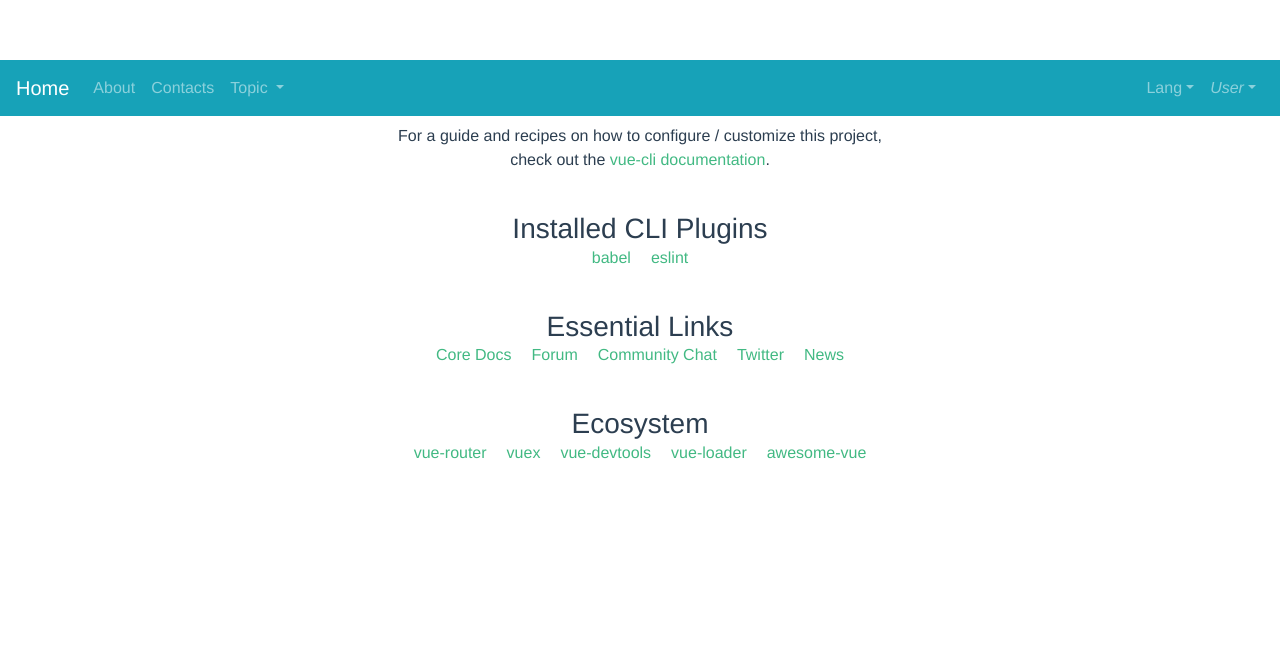
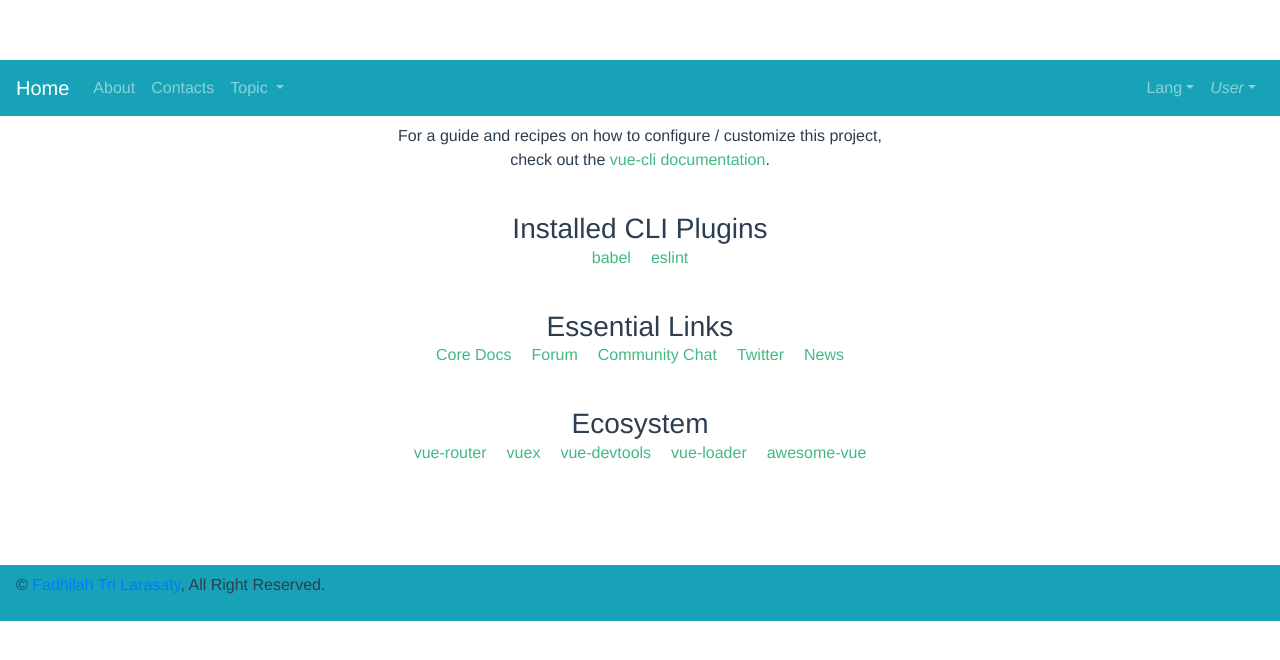
Before and after one commit to Fadhilahlaras/hello-vue-app, a Vue app: page / in a window 1280 px wide. Shown: the top 660 px of the page. Built offline with nearby package versions, Linux system fonts and the light colour scheme.

Commit message:
Adding footer

```diff
--- a/src/App.vue
+++ b/src/App.vue
@@ -1,18 +1,21 @@
 <template>
   <div id="app">
     <HeaderView/>
-
+    <!-- <p>Welcome to our page</p> -->
+    <FooterView msg="Fadhilah Tri Larasaty"/>
   </div>
 </template>
 
 <script>
 
   import HeaderView from './components/HeaderView.vue';
+  import FooterView from './components/FooterView.vue';
 
   export default {
     name: 'App',
     components: {
       HeaderView,
+      FooterView
     },
   }
 </script>
--- /dev/null
+++ b/src/components/FooterView.vue
@@ -0,0 +1,20 @@
+<template>
+  <div id="footerview">
+    <!-- <p> Developed by {{msg}} </p> -->
+    <b-navbar style="margin-top:100px" toggleable="lg" type="dark" variant="info">
+        <p>&copy; <a href="https://github.com/Fadhilahlaras">{{msg}}</a>, All Right Reserved.</p>
+    </b-navbar>
+  </div>
+</template>
+
+
+<script>
+
+    export default {
+        name: 'FooterView',
+        props: {
+            msg: String
+        },
+    }
+
+</script>
```
